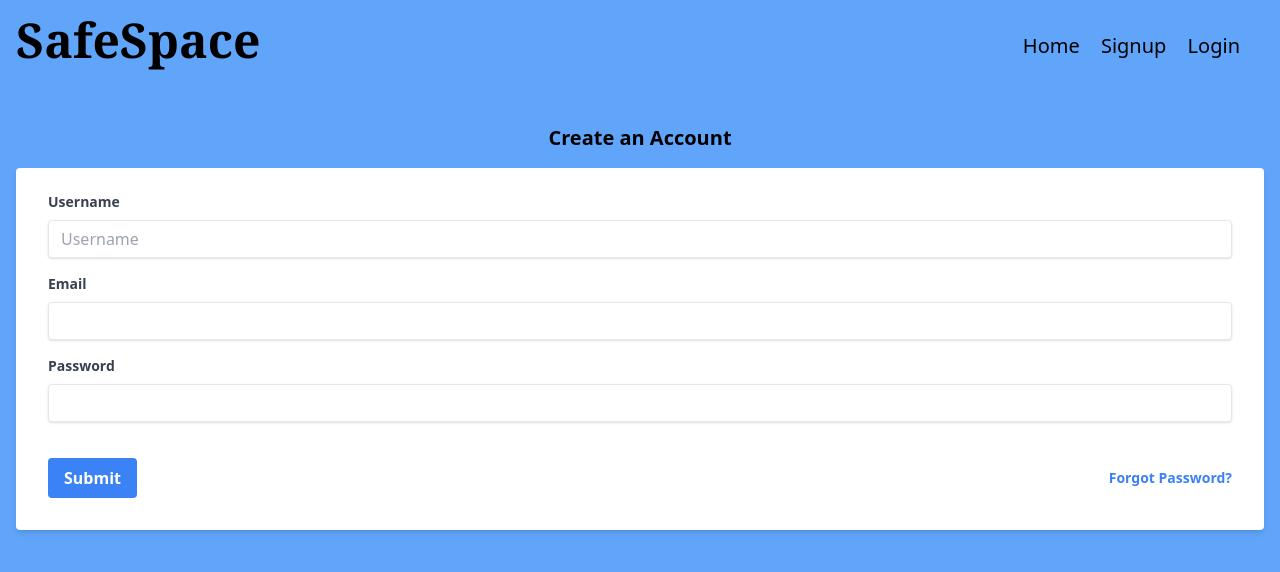
After one commit to Mykell404/SafeSpaces, a Flask app: page /signup in a window 1280 px wide. The commit adds this page. Shown: the top 572 px of the page. Run offline with Flask 3, Linux system fonts and the light colour scheme; some libraries are stand-ins or nearby versions.

Commit message:
finished creating the signup route

```diff
--- a/app.py
+++ b/app.py
@@ -1,5 +1,5 @@
-from flask import Flask, render_template
-
+from flask import Flask, render_template, request, redirect, url_for
+from werkzeug.security import generate_password_hash
 from flask_sqlalchemy import SQLAlchemy
 import os
 from datetime import datetime
@@ -45,5 +45,33 @@ def index():
     return render_template('index.html')
 
 
+@app.route('/signup', methods=['GET', 'POST'])
+def register():
+    if request.method == 'POST':
+        username = request.form.get('username')
+        email = request.form.get('email')
+        password = request.form.get('password')
+
+        user = User.query.filter_by(username=username).first()
+        if user:
+            return redirect(url_for('register'))
+
+        email_exist = User.query.filter_by(email=email).first()
+        if email_exist:
+            return redirect(url_for('register'))
+
+        password_hash = generate_password_hash(password)
+
+        new_user = User(username=username, email=email, password_hash=password_hash)
+        db.session.add(new_user)
+        db.session.commit()
+
+        return redirect(url_for('login'))
+
+    return render_template('signup.html')
+
+
+
+
 if __name__ == "__main__":
     app.run(debug=True)
--- a/templates/base.html
+++ b/templates/base.html
@@ -13,8 +13,8 @@
         <nav class=" p-4 flex justify-between">
             <h1 class="text-5xl font-bold font-serif">SafeSpace</h1>
             <div class="p-4 text-xl">
-                <a href="" class="mx-2">Home</a>
-                <a href="" class="mx-2">Signup</a>
+                <a href="{{url_for('index')}}" class="mx-2">Home</a>
+                <a href="{{url_for('register')}}" class="mx-2">Signup</a>
                 <a href="" class="mx-2">Login</a>
             </div>
         </nav>
--- /dev/null
+++ b/templates/signup.html
@@ -0,0 +1,36 @@
+{% extends 'base.html' %}
+{% block content %}
+
+<div class="p-4 ">
+    <h1 class="text-xl font-bold mx-auto w-fit p-4">Create an Account</h1>
+    <div>
+        <form class="bg-white shadow-md rounded px-8 pt-6 pb-8 mb-4" action="{{url_for('register')}}" method="post">
+            <div class="mb-4">
+              <label class="block text-gray-700 text-sm font-bold mb-2" for="username">
+                Username
+              </label>
+              <input class="shadow appearance-none border rounded w-full py-2 px-3 text-gray-700 leading-tight focus:outline-none focus:shadow-outline" id="username" type="text" placeholder="Username" name="username">
+            </div>
+            <div class="mb-4">
+              <label class="block text-gray-700 text-sm font-bold mb-2" for="email">
+                Email
+              </label>
+              <input class="shadow appearance-none border rounded w-full py-2 px-3 text-gray-700 leading-tight focus:outline-none focus:shadow-outline" id="email" type="text" name="email">
+            </div>
+            <div class="mb-6">
+              <label class="block text-gray-700 text-sm font-bold mb-2" for="password">
+                Password
+              </label>
+              <input class="shadow appearance-none border  rounded w-full py-2 px-3 text-gray-700 mb-3 leading-tight focus:outline-none focus:shadow-outline" id="password" type="password" name="password">
+            </div>
+            <div class="flex items-center justify-between">
+              <input class="bg-blue-500 hover:bg-blue-700 text-white font-bold py-2 px-4 rounded focus:outline-none focus:shadow-outline" type="submit">
+              <a class="inline-block align-baseline font-bold text-sm text-blue-500 hover:text-blue-800" href="#">
+                Forgot Password?
+              </a>
+            </div>
+        </form>
+    </div>
+
+</div>
+{% endblock content %}
```
